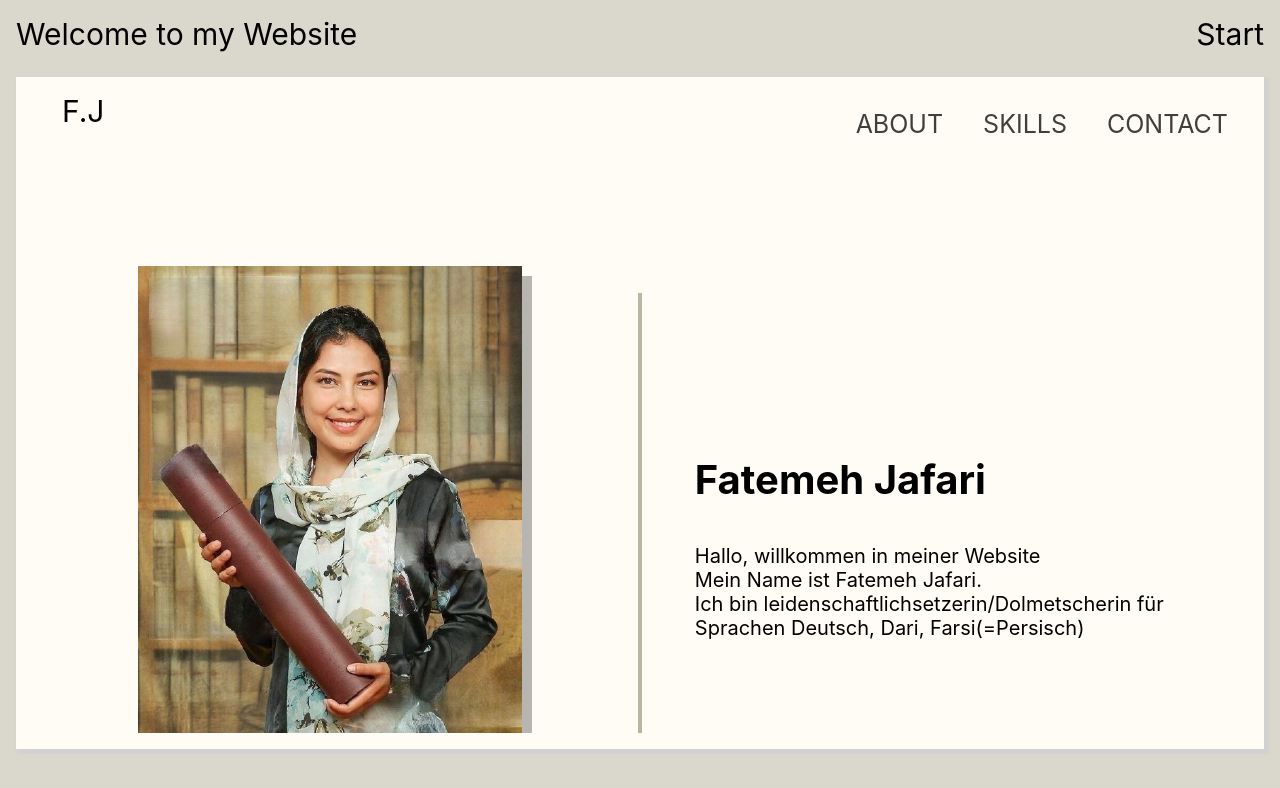
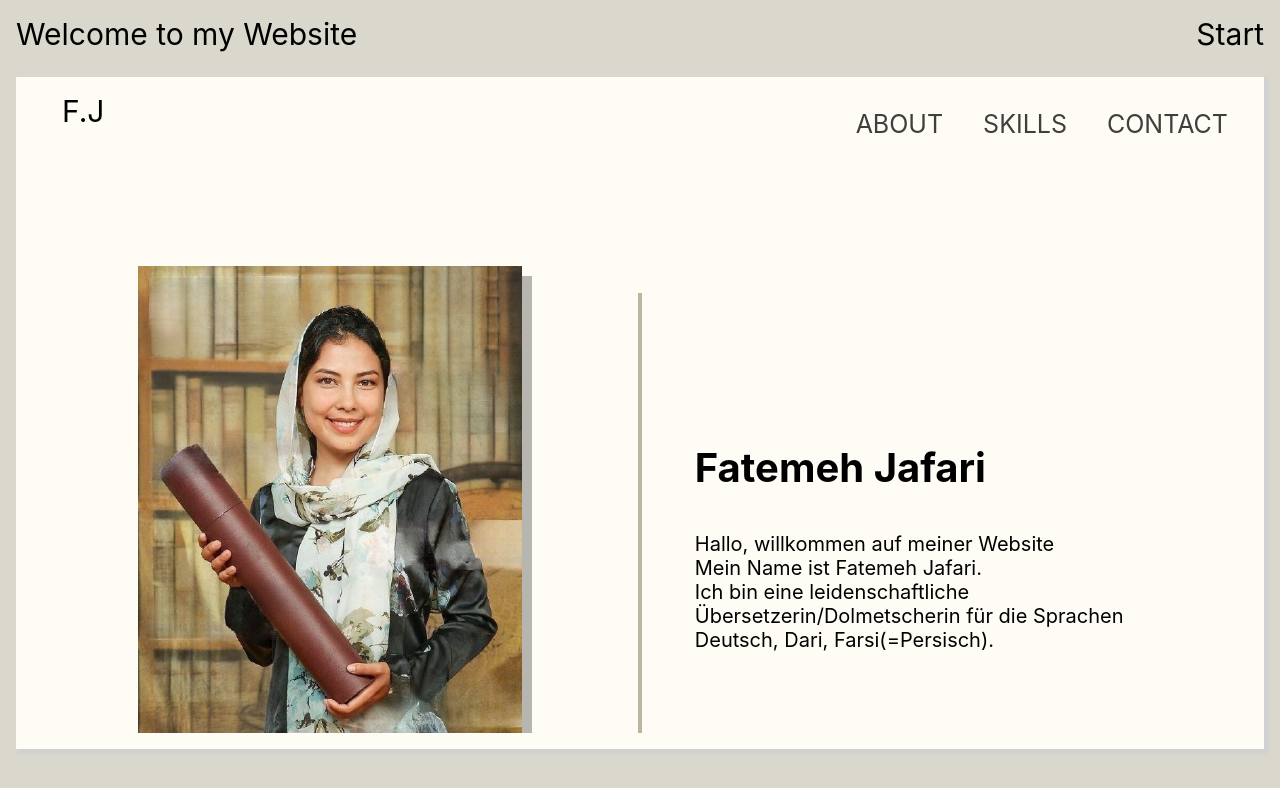
Before and after one commit to Hos18672/f.j, a website: page index.html in a window 1280 px wide. Drawn offline with Linux system fonts and the light colour scheme.

Commit message:
Update index.html

```diff
--- a/index.html
+++ b/index.html
@@ -70,11 +70,12 @@
                     <div class="text-container">
                         <h1 class=""> Fatemeh Jafari </h1>
                         <p class="">
-                            Hallo, willkommen in meiner Website
+                             Hallo, willkommen auf meiner Website
                             <br>
-                            Mein Name ist Fatemeh Jafari.
+      Mein Name ist Fatemeh Jafari.
                             <br>
-                            Ich bin leidenschaftlichsetzerin/Dolmetscherin für Sprachen Deutsch, Dari, Farsi(=Persisch)
+Ich bin eine leidenschaftliche Übersetzerin/Dolmetscherin für die Sprachen Deutsch, Dari, Farsi(=Persisch).
+
                         </p>
                     </div>
                 </section>
```
